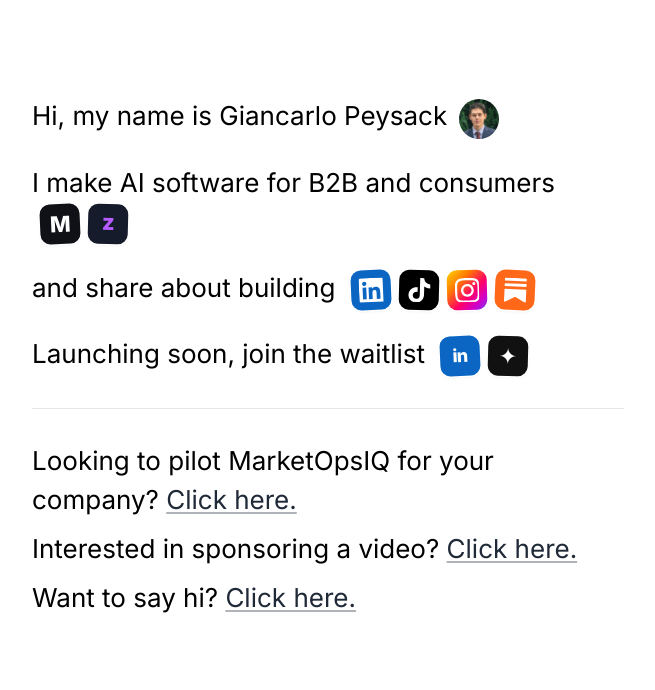
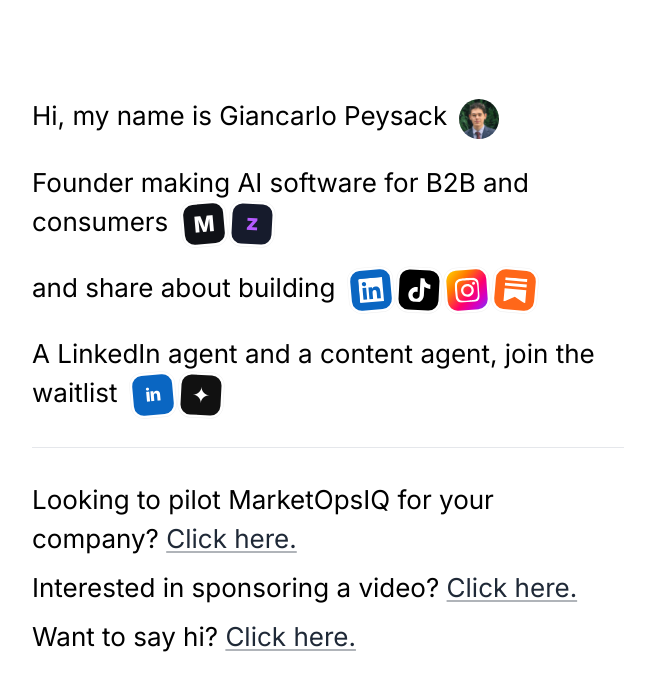
Before and after one commit to GiancarloPeysack/giancarlopeysack-com, a Next.js app: page / in a window 1280 px wide. Shown: the top 690 px of the page, without its empty margins (312-967 px from the left). Built offline with nearby package versions, Linux system fonts and the light colour scheme.

Commit message:
Founder positioning, named waitlist, bigger rotation, thicker white separator

```diff
--- a/app/globals.css
+++ b/app/globals.css
@@ -37,12 +37,12 @@
   transition: transform 260ms cubic-bezier(0.2, 0.9, 0.3, 1),
     margin 350ms cubic-bezier(0.2, 0.9, 0.3, 1);
 }
-/* Subtle scattered-deck rotations — gives the casual "tossed on the table"
+/* Scattered-deck rotations — gives the casual "tossed on the table"
    feel Chris's icons have instead of a stiff row. */
-.tile-row .tile:nth-child(1) { transform: rotate(-2.5deg); }
-.tile-row .tile:nth-child(2) { transform: rotate(1.5deg); }
-.tile-row .tile:nth-child(3) { transform: rotate(-1.5deg); }
-.tile-row .tile:nth-child(4) { transform: rotate(2.5deg); }
+.tile-row .tile:nth-child(1) { transform: rotate(-5deg); }
+.tile-row .tile:nth-child(2) { transform: rotate(3deg); }
+.tile-row .tile:nth-child(3) { transform: rotate(-4deg); }
+.tile-row .tile:nth-child(4) { transform: rotate(5deg); }
 /* On hover the tile straightens, lifts, and zooms slightly */
 .tile-row .tile:hover {
   transform: rotate(0deg) translateY(-3px) scale(1.06);
--- a/app/page.tsx
+++ b/app/page.tsx
@@ -51,7 +51,7 @@
 
           {/* AI products: B2B + consumer, both inline */}
           <p className="mt-7 sm:mt-6">
-            I make AI software for B2B and consumers{" "}
+            Founder making AI software for B2B and consumers{" "}
             <span className="tile-row align-middle ml-2">
               <BrandTile
                 href={LINKS.marketops}
@@ -113,7 +113,7 @@
 
           {/* Launching soon + waitlist (merged) */}
           <p className="mt-7 sm:mt-6">
-            Launching soon, join the waitlist{" "}
+            A LinkedIn agent and a content agent, join the waitlist{" "}
             <span className="tile-row align-middle ml-2">
               <BrandTile
                 href={LINKS.waitlistLinkedIn}
--- a/components/BrandTile.tsx
+++ b/components/BrandTile.tsx
@@ -43,11 +43,11 @@
         className="brand-tile inline-flex items-center justify-center"
         style={{
           background: bg,
-          // 1.5px white ring separates adjacent tiles (especially dark ones),
+          // 2.5px white ring separates adjacent tiles (especially dark ones),
           // disappears visually against the white page background when isolated.
           boxShadow: borderColor
             ? `0 0 0 1px ${borderColor}, 0 1px 3px rgba(0,0,0,0.10)`
-            : "0 0 0 1.5px #ffffff, 0 1px 3px rgba(0,0,0,0.12)",
+            : "0 0 0 2.5px #ffffff, 0 0 0 3px rgba(0,0,0,0.06), 0 1px 3px rgba(0,0,0,0.12)",
         }}
       >
         {children ? (
```
